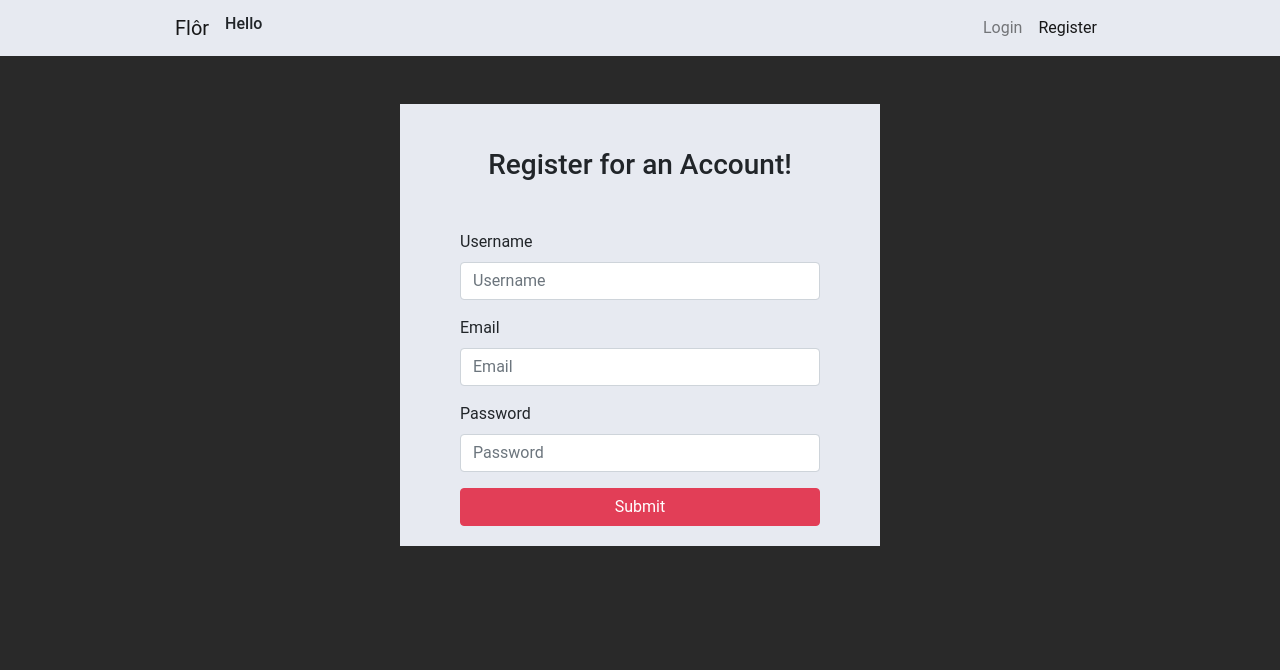
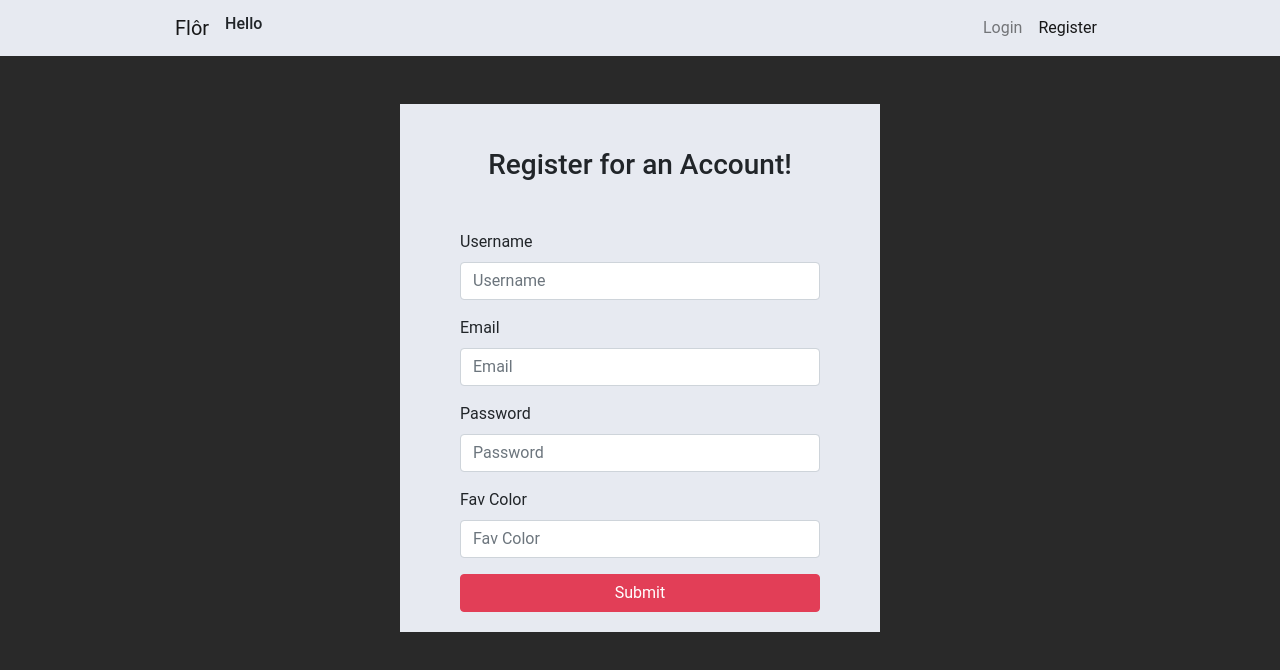
Before and after one commit to gabtorre/flor-react, a React (Create React App) app: page /register in a window 1280 px wide. Shown: the top 670 px of the page. Built offline with nearby package versions, Linux system fonts and the light colour scheme.

Commit message:
Adds Avatar to Posts

```diff
--- a/src/components/Auth/Register.js
+++ b/src/components/Auth/Register.js
@@ -12,11 +12,12 @@ function Register(props) {
     const [username, setUsername] = useState("");
     const [email, setEmail] = useState("");
     const [password, setPassword] = useState("");
+    const [fav_color, setColor] = useState("");
     const setUser = useSetRecoilState(userState)
 
     function handleSubmit(event) {
         event.preventDefault();
-        AuthModel.register({username, email, password}).then((response) => {
+        AuthModel.register({username, email, password, fav_color}).then((response) => {
           return console.log(response);
         }).then((user) => {
             AuthModel.login({username, password}).then((response) => {
@@ -65,6 +66,14 @@ function Register(props) {
             onChange={(e) => setPassword(e.target.value)}/>
         </Form.Group>
 
+        <Form.Group controlId="formBasicText">
+            <Form.Label>Fav Color</Form.Label>
+            <Form.Control type="text" placeholder="Fav Color"
+            name="fav_color"
+            value={fav_color}
+            onChange={(e) => setColor(e.target.value)}/>
+        </Form.Group>
+
         <Button className="btn-block" variant="primary" type="submit">
             Submit
         </Button>
--- a/src/components/Post/PostTemplate.js
+++ b/src/components/Post/PostTemplate.js
@@ -1,4 +1,4 @@
-import { Button, Card, Col, Modal, Example } from 'react-bootstrap';
+import { Button, Card, Col, Modal, Example, Image } from 'react-bootstrap';
 import { React, Component, useState, Link} from 'react'
 
 const PostTemplate = (props) => {
@@ -19,13 +19,17 @@ const PostTemplate = (props) => {
 
         <Modal show={show} onHide={handleClose}>
           <Modal.Header closeButton>
-            <Modal.Title>{props.owner}</Modal.Title>
+            <Modal.Title>
+            <Image className='avatar' src={props.owner_avatar} roundedCircle />
+            <p style={{ paddingTop: 15, marginLeft: 15 }}>{props.owner}</p>
+            </Modal.Title>
           </Modal.Header>
           <Modal.Body><Card.Img variant="top" src={props.image} />
           </Modal.Body>
           <Modal.Footer>
           <h4>{props.owner}</h4>{props.caption}{props.email}
-          {/* {props.timestamp} */}
+
+
           </Modal.Footer>
         </Modal>
       </>
--- a/src/components/Profile/Profile.js
+++ b/src/components/Profile/Profile.js
@@ -45,7 +45,8 @@ class Profile extends React.Component {
                     email={post.owner.email}
                     caption={post.caption}
                     image={post.image}
-                    // timestamp={post.timestamp}
+                    owner_avatar={post.owner.avatar}
+                    timestamp={post.timestamp}
                     />
             ))}
             </Row>
--- a/src/scss/custom.scss
+++ b/src/scss/custom.scss
@@ -31,5 +31,16 @@ $h4-font-size: $font-size-base * 1.0;
   justify-content: flex-start!important;
 }
 
+.modal-title {
+  display: flex;
+  line-height: 0!important;
+}
+
+.avatar {
+  width: 32px;
+  height: 32px;
+}
+
+
 
 @import "../../node_modules/bootstrap/scss/bootstrap";
```
